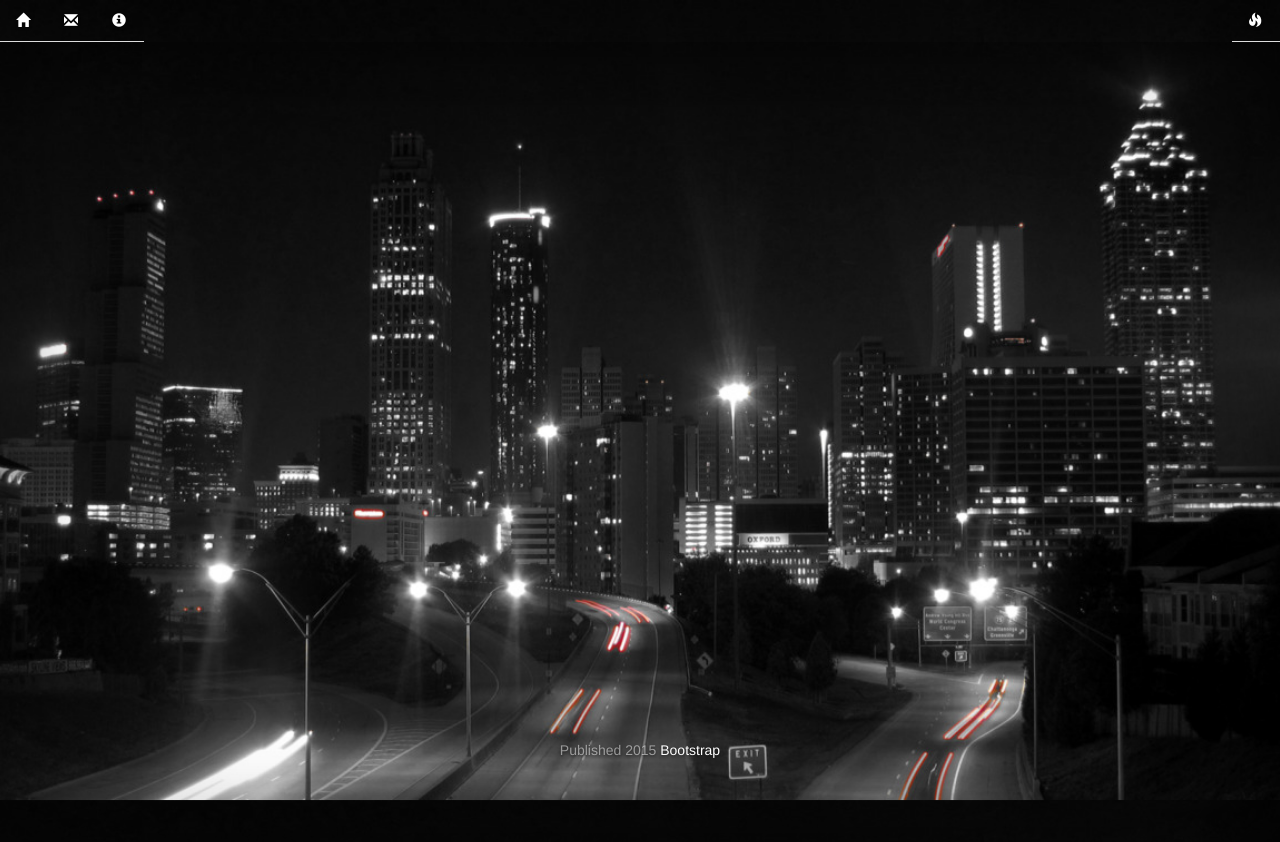
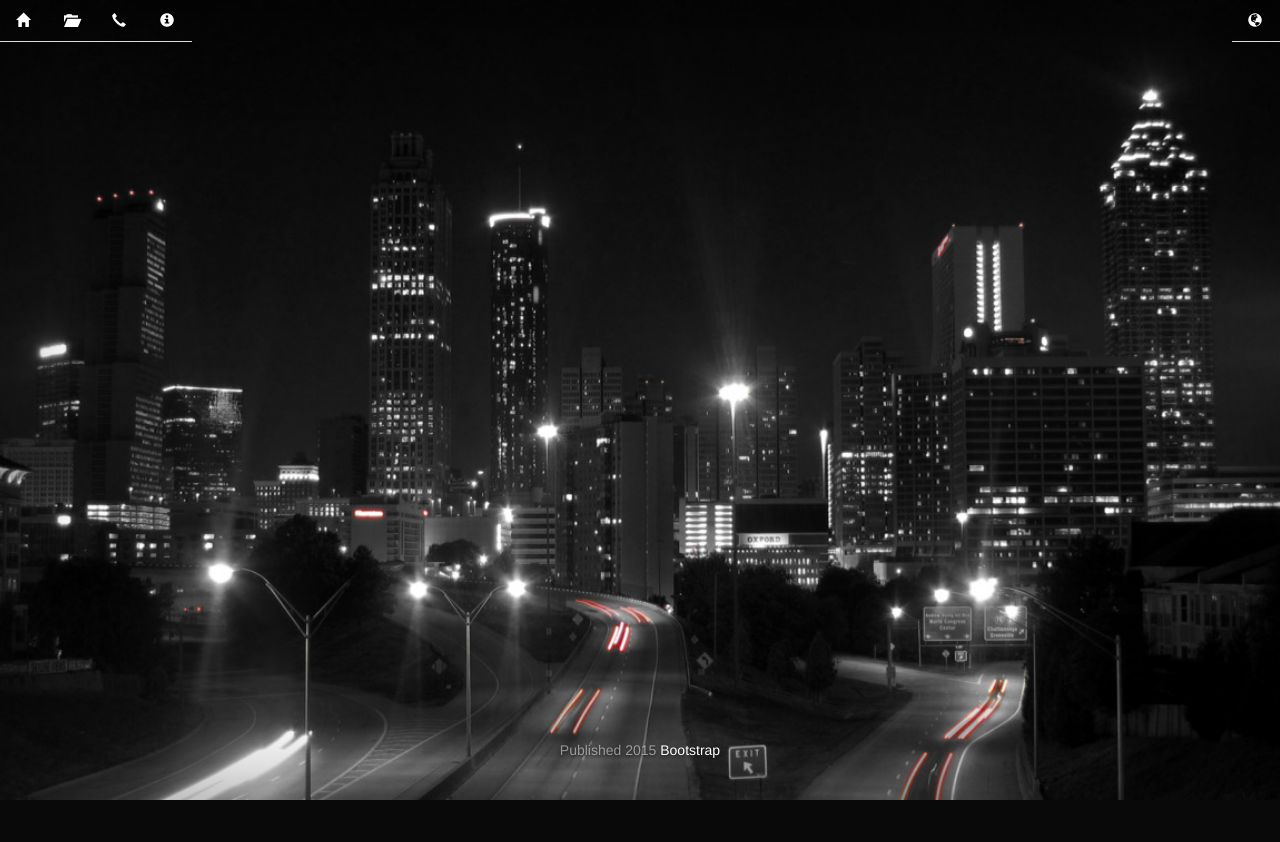
Before and after one commit to rushing3/rushing3.github.io, a Flask app: page / in a window 1280 px wide. After the commit the page ends 800 px from the top, so only its background shows below. Run offline with Flask 2, Linux system fonts and the light colour scheme; some libraries are stand-ins or nearby versions.

Commit message:
Updates to cover

```diff
--- a/flaskapp.py
+++ b/flaskapp.py
@@ -6,6 +6,10 @@ app = Flask(__name__)
 def cover():
     return render_template('cover.html')
 
+@app.route('/resume')
+def resume():
+    return render_template('resume.html')
+
 @app.route('/about')
 def about():
     return render_template('about.html')
@@ -13,6 +17,10 @@ def about():
 @app.route('/contact')
 def contact():
     return render_template('contact.html')
+
+@app.route('/aroundtheworld')
+def projects():
+    return render_template('blog.html')
 
 @app.route('/fariha')
 def fariha():
@@ -30,10 +38,6 @@ def show_user_profile(username):
 def show_post(post_id):
     return 'Post {}'.format(post_id)
 
-@app.route('/projects/')
-def projects():
-    return 'Project page'
-
 @app.route('/login', methods=['GET', 'POST'])
 def login():
     if request.method == 'POST':
--- a/templates/cover.html
+++ b/templates/cover.html
@@ -24,18 +24,18 @@
                                                                                         <![endif]-->
     </head>
     <body>
+        <div class="site-wrapper">
             <nav>
                 <ul class="nav nav-tabs nav-static pull-left">
                     <li><a href="home"><span class='glyphicon glyphicon-home'></span></a></li>
-                <li><a href="contact"><span class='glyphicon glyphicon-envelope'></span></a></li>
+                    <li><a href="resume"><span class='glyphicon glyphicon-folder-open'></span></a></li>
+                    <li><a href="contact"><span class='glyphicon glyphicon-earphone'></span></a></li>
                     <li><a href="about"><span class='glyphicon glyphicon-info-sign'></span></a></li>
                 </ul>
                 <ul class="nav nav-tabs nav-static pull-right">
-                <li><a href="contact"><span class='glyphicon glyphicon-fire'></span></a></li>
+                    <li><a href="aroundtheworld"><span class='glyphicon glyphicon-globe'></span></a></li>
                 </ul>
             </nav>
-        <div class="site-wrapper">
-            <div class="site-wrapper-inner">
             <div class='cover-container'>
                 <div class="mastfoot">
                     <div class="inner">
@@ -44,6 +44,5 @@
                 </div>
             </div>
         </div>
-        </div>
     </body>
 </html>
```
Also changed, not shown: 1 other file. Lines whose indentation alone changed are shown as unchanged.
